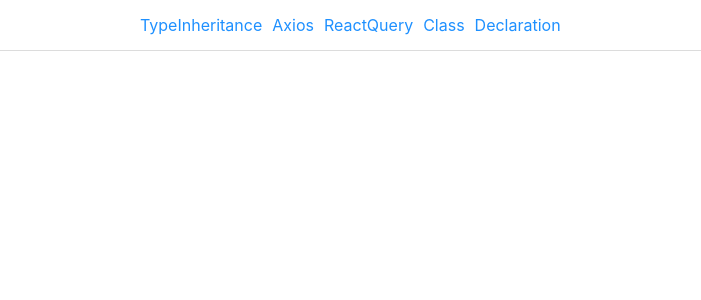
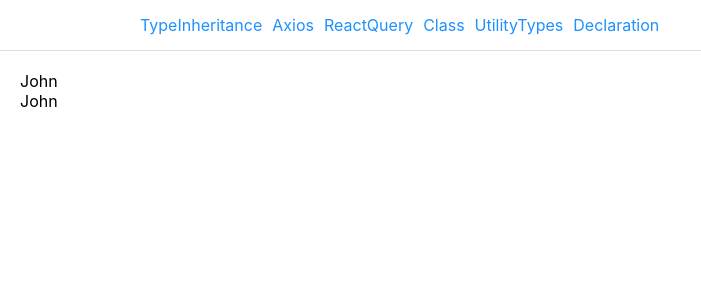
Before and after one commit to socratone/react-typescript-example, a React (Create React App) app: page /utility-types in a window 1280 px wide. Shown: the top 300 px of the page, without its empty margins (0-701 px from the left). Built offline with nearby package versions, Linux system fonts and the light colour scheme.

Commit message:
feat: utility types 예제 추가

```diff
--- a/src/App.tsx
+++ b/src/App.tsx
@@ -7,6 +7,7 @@
 import { Routes, Route } from 'react-router-dom';
 import MainNav from './components/layout/MainNav';
 import MainNavItem from './components/layout/MainNavItem';
+import UtilityTypes from './pages/UtilityTypes';
 
 const queryClient = new QueryClient();
 
@@ -19,6 +20,7 @@
           <MainNavItem to="/axios">Axios</MainNavItem>
           <MainNavItem to="/react-query">ReactQuery</MainNavItem>
           <MainNavItem to="/class">Class</MainNavItem>
+          <MainNavItem to="/utility-types">UtilityTypes</MainNavItem>
           <MainNavItem to="/declaration">Declaration</MainNavItem>
         </MainNav>
         <Routes>
@@ -34,6 +36,7 @@
           <Route path="/axios" element={<Axios />} />
           <Route path="/react-query" element={<ReactQuery />} />
           <Route path="/class" element={<Class />} />
+          <Route path="/utility-types" element={<UtilityTypes />} />
           <Route path="/declaration" element={<Declaration />} />
         </Routes>
       </div>
--- /dev/null
+++ b/src/pages/UtilityTypes/index.tsx
@@ -0,0 +1,50 @@
+import styled from 'styled-components';
+
+type Data = {
+  id: string;
+  name: string;
+  gender: 'male' | 'female';
+};
+
+const UtilityTypes = () => {
+  const setPartialData = () => {
+    // undefined가 가능하도록 변환
+    const newData: Partial<Data> = {};
+    newData.name = 'Peter';
+    return newData;
+  };
+
+  const setPickData = () => {
+    // 두 번째 파라미터로 받는 key만 선택해서 타입 설정
+    const newData: Pick<Data, 'id' | 'name'> = {
+      id: '1',
+      name: 'John',
+    };
+    return newData;
+  };
+
+  const setOmitData = () => {
+    // 두 번째 파라미터로 받는 key만 제외해서 타입 설정
+    const newData: Omit<Data, 'gender'> = {
+      id: '1',
+      name: 'John',
+    };
+    return newData;
+  };
+
+  return (
+    <Container>
+      <div>{setPartialData().gender}</div>
+      <div>{setPickData().name}</div>
+      <div>{setOmitData().name}</div>
+    </Container>
+  );
+};
+
+const Container = styled.div`
+  display: flex;
+  flex-direction: column;
+  padding: 20px;
+`;
+
+export default UtilityTypes;
```
